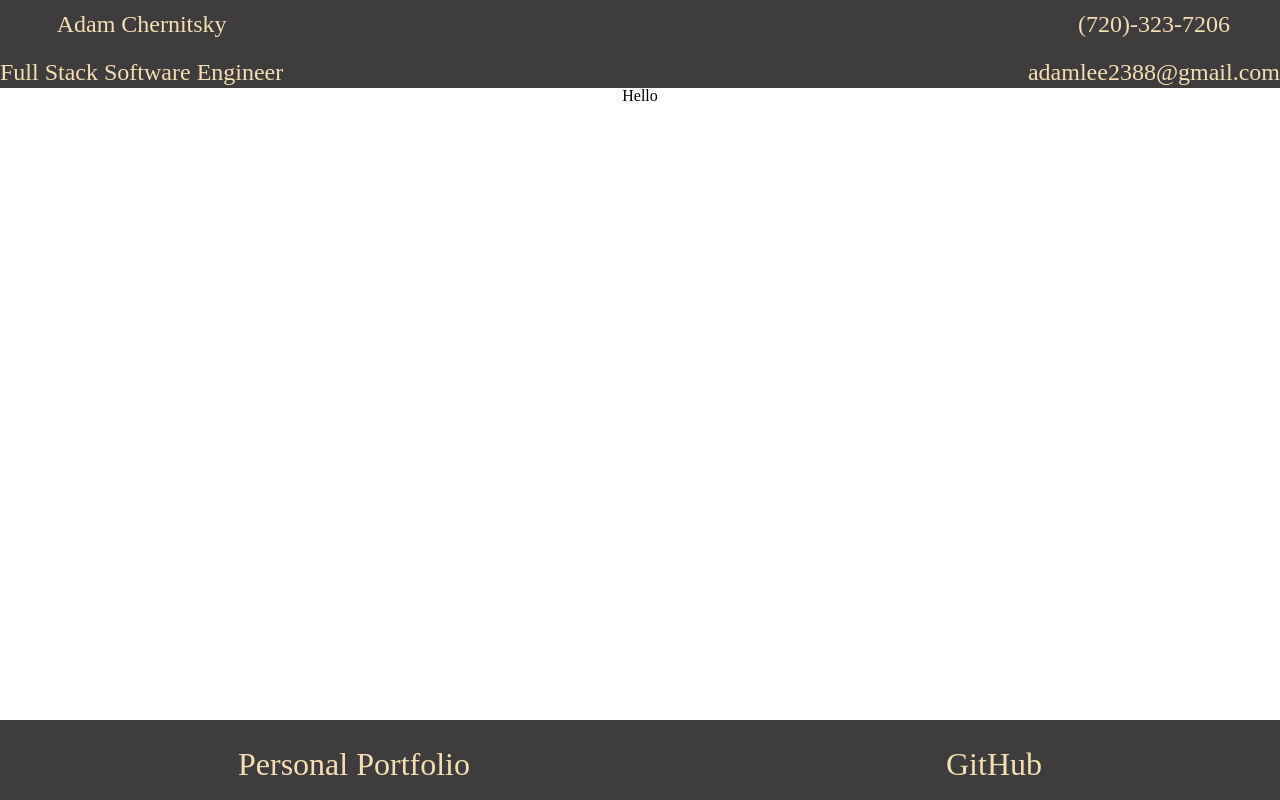
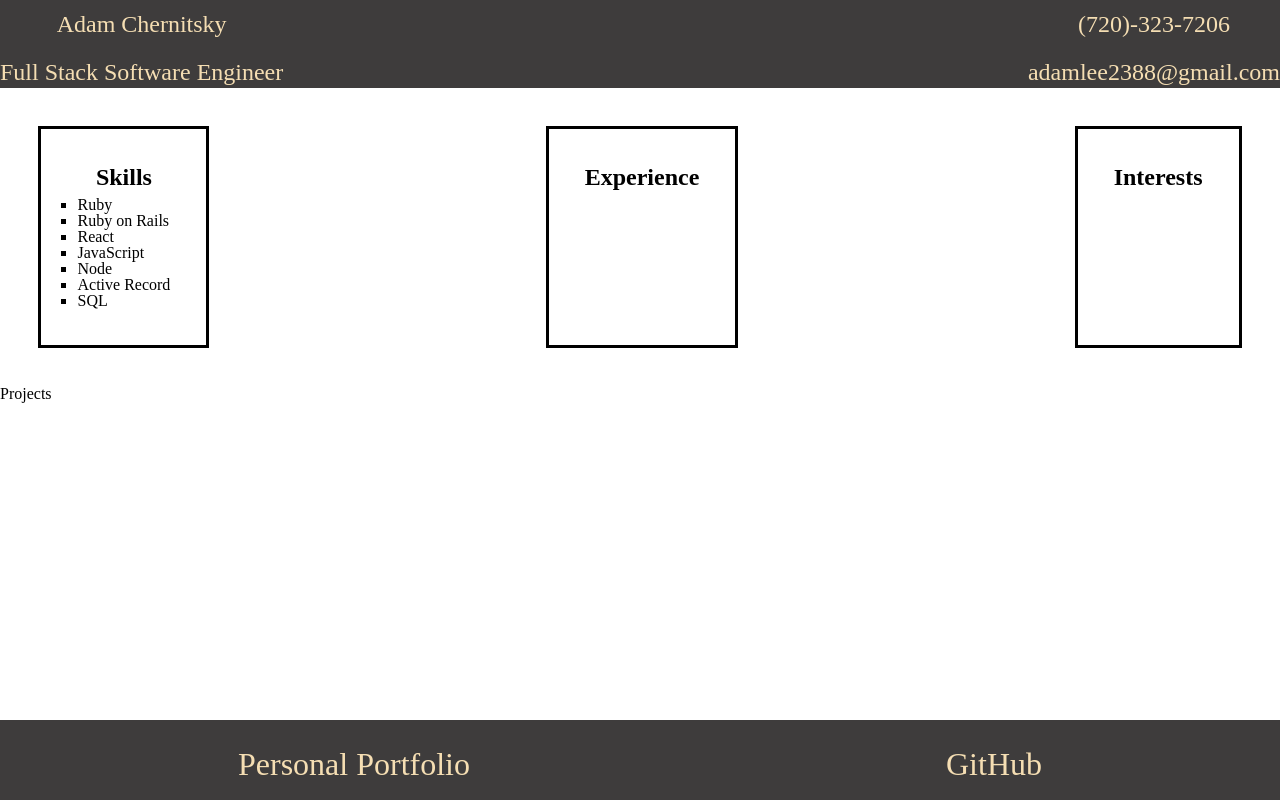
Before and after one commit to adampaez88/personal-portfolio-frontend, a React (Create React App) app: page / in a window 1280 px wide. Built offline with nearby package versions, Linux system fonts and the light colour scheme.

Commit message:
added new features

```diff
--- a/src/App.css
+++ b/src/App.css
@@ -43,7 +43,6 @@ table {
 }
 
 .App {
-  text-align: center;
   display: flex;
   flex-direction: column;
 }
--- a/src/App.js
+++ b/src/App.js
@@ -1,6 +1,6 @@
 import React from 'react';
 import Header from './components/Header/Header'
-import Body from './components/Body'
+import Body from './components/Body/Body'
 import Footer from './components/Footer/Footer'
 import './App.css';
 
--- a/src/components/Body.js
+++ /dev/null
@@ -1,11 +0,0 @@
-import React from 'react'
-
-function Body(){
-    return (
-        <>
-            <h1>Hello</h1>
-        </>
-    )
-}
-
-export default Body;
--- /dev/null
+++ b/src/components/Body/Body.css
@@ -0,0 +1,31 @@
+.main-body-div {
+    display: flex;
+    flex-direction: column;
+}
+
+.sills-interests {
+    display: flex;
+    flex-direction: row;
+    justify-content: space-between;
+    margin: 3%;
+}
+
+.each-div {
+    border: solid black;
+    padding: 3%;
+}
+
+.each-div > h1{
+    font-size: 1.5rem;
+    font-weight: 700;
+    text-align: center;
+    margin-bottom: 8%;
+}
+
+.skills-list {
+    align-content: flex-start;
+}
+
+ul > li {
+    list-style-type: square;
+}
--- /dev/null
+++ b/src/components/Body/Body.js
@@ -0,0 +1,38 @@
+import React from 'react'
+import './Body.css'
+
+function Body(){
+    return (
+        <>
+            <div className='main-body-div'>
+                <div className='sills-interests'>
+                    <div className='each-div'>
+                        <h1>Skills</h1>
+                        <ul className='skills-list'>
+                            <li>Ruby</li>
+                            <li>Ruby on Rails</li>
+                            <li>React</li>
+                            <li>JavaScript</li>
+                            <li>Node</li>
+                            <li>Active Record</li>
+                            <li>SQL</li>
+                        </ul>
+                    </div>
+                    <div className='each-div'>
+                        <h1>Experience</h1>
+
+                    </div>
+                    <div className='each-div'>
+                        <h1>Interests</h1>
+
+                    </div>
+                </div>
+                <div className='projects'>
+                    <h1>Projects</h1>
+                </div>
+            </div>
+        </>
+    )
+}
+
+export default Body;
--- a/src/components/Header/Header.css
+++ b/src/components/Header/Header.css
@@ -2,6 +2,8 @@ header {
     background-color: hsl(0, 2%, 24%);
     height: 5.5rem;
     z-index: 1000;
+    text-align: center;
+
 }
 
 .header-container {
```
